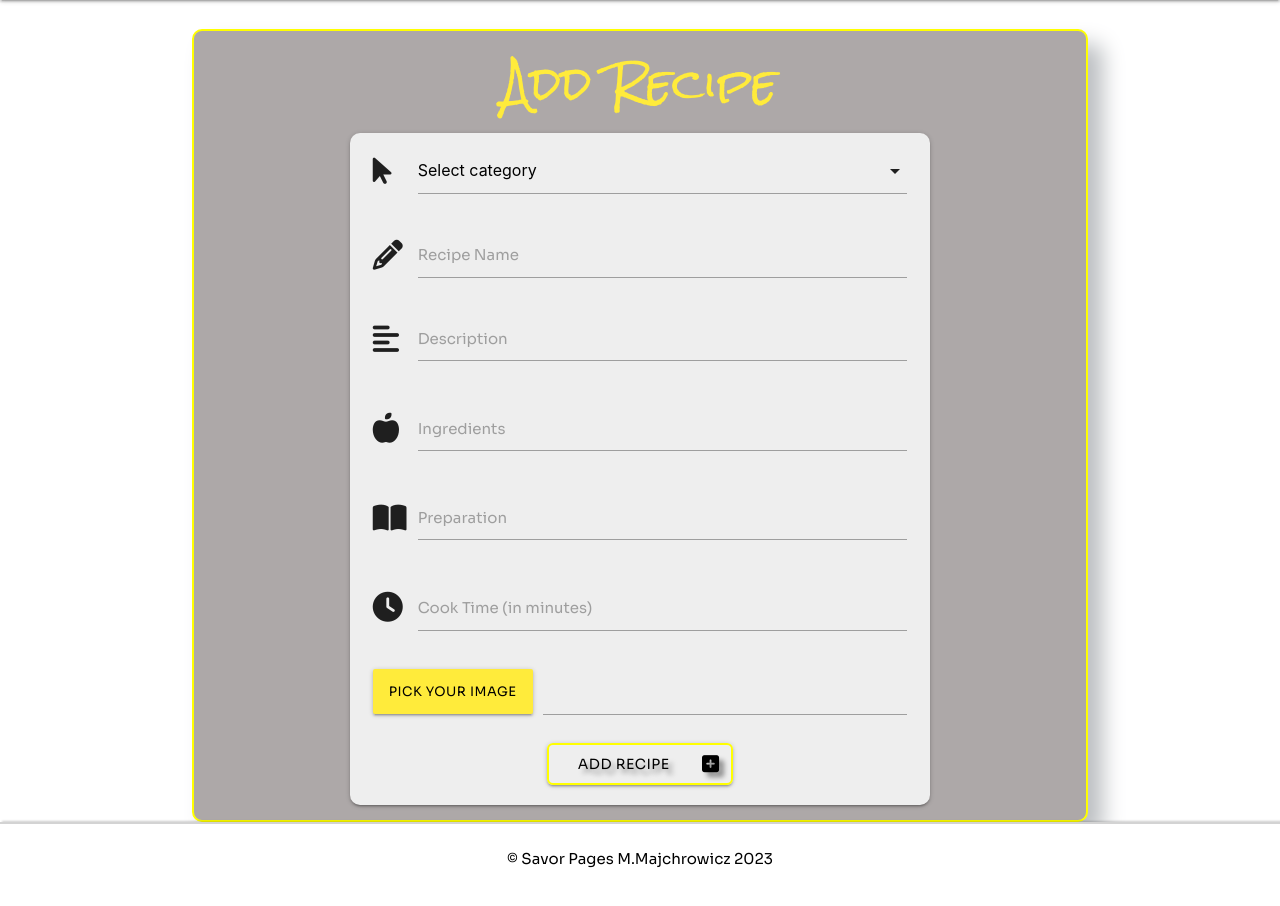
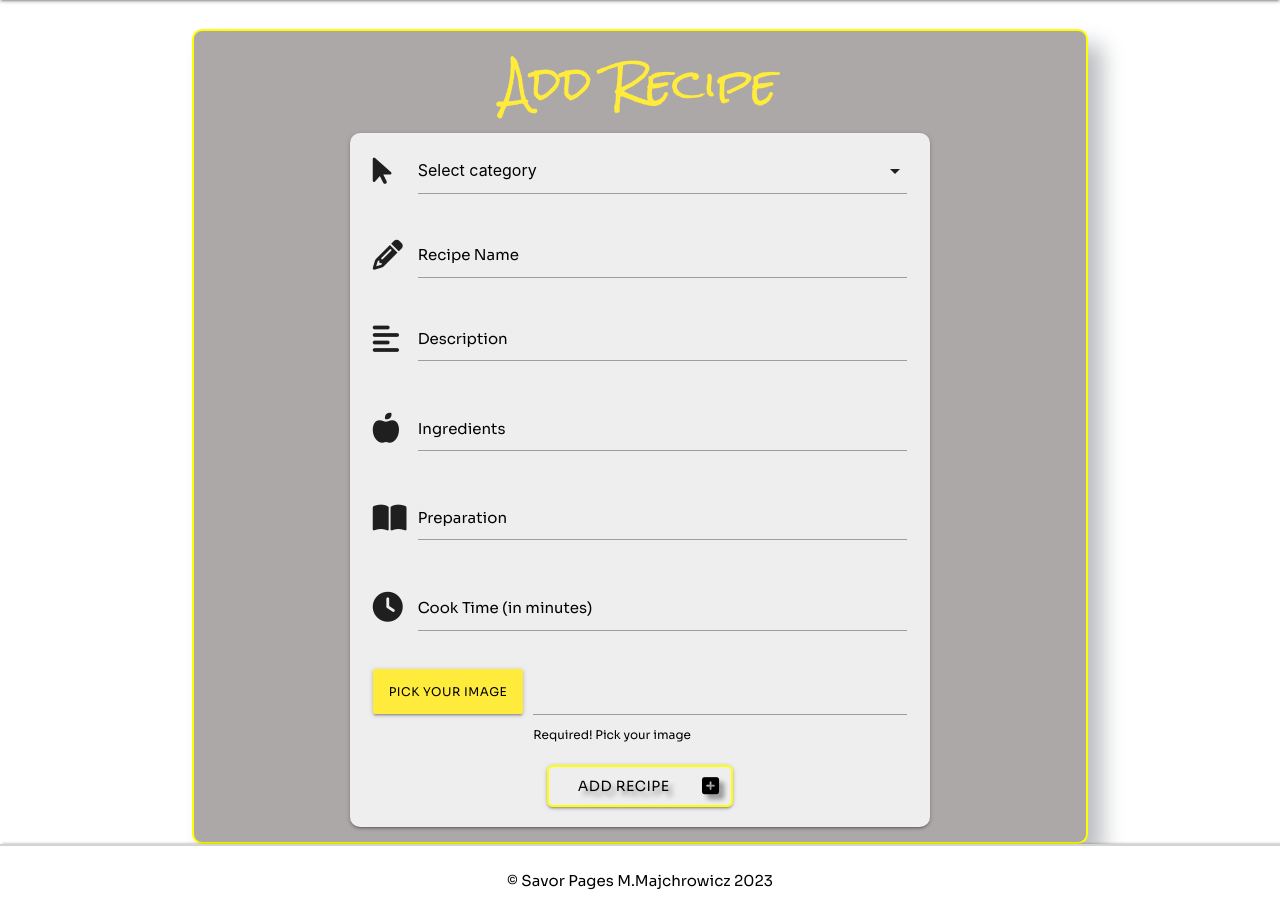
Before and after one commit to monimaj89/Project3-Savor-Pages, a Flask app: page /add_recipe in a window 1280 px wide. Shown: the part 80-986 px from the top of the page. Before the commit the page ends 948 px from the top, so only its background shows below. Run offline with Flask 3, Linux system fonts and the light colour scheme; the visitor is signed in with stand-in values (Sample User, id 1); some libraries are stand-ins or nearby versions.

Commit message:
Change labels text for better contrast

```diff
--- a/savorpages/templates/add_recipe.html
+++ b/savorpages/templates/add_recipe.html
@@ -23,7 +23,7 @@
                         <i class="fa-solid fa-pencil prefix"></i>
                         <input id="recipe_name" name="recipe_name" minlength="3" maxlength="30" type="text"
                             class="validate" required>
-                        <label for="recipe_name">Recipe Name</label>
+                        <label for="recipe_name" class="black-text">Recipe Name</label>
                     </div>
                 </div>
                 <!-- Recipe description -->
@@ -32,7 +32,7 @@
                         <i class="fa-solid fa-align-left prefix"></i>
                         <textarea id="recipe_description" name="recipe_description" class="materialize-textarea"
                             required></textarea>
-                        <label for="recipe_description">Description</label>
+                        <label for="recipe_description" class="black-text">Description</label>
                     </div>
                 </div>
                 <!-- Ingredients -->
@@ -40,7 +40,7 @@
                     <div class="input-field col s12">
                         <i class="fa-solid fa-apple-whole prefix"></i>
                         <textarea id="ingredients" name="ingredients" class="materialize-textarea" required></textarea>
-                        <label for="ingredients">Ingredients</label>
+                        <label for="ingredients" class="black-text">Ingredients</label>
                     </div>
                 </div>
                 <!-- Preparation -->
@@ -48,7 +48,7 @@
                     <div class="input-field col s12">
                         <i class="fa-solid fa-book-open prefix"></i>
                         <textarea id="preparation" name="preparation" class="materialize-textarea" required></textarea>
-                        <label for="preparation">Preparation</label>
+                        <label for="preparation" class="black-text">Preparation</label>
                     </div>
                 </div>
                 <!-- Cook time -->
@@ -56,17 +56,18 @@
                     <div class="input-field col s12">
                         <i class="fa-solid fa-clock prefix"></i>
                         <input id="cook_time" name="cook_time" type="number" class="validate" required>
-                        <label for="cook_time">Cook Time (in minutes)</label>
+                        <label for="cook_time" class="black-text">Cook Time (in minutes)</label>
                     </div>
                 </div>
                 <!-- Image -->
                 <div class="file-field input-field">
                     <div class="btn-small black-text yellow">
-                        <span>pick your image</span>
                         <input type="file" id="image_url" name="image_url" accept="image/*" required>
+                        <label for="image_url" class="black-text">Pick Your Image</label>
                     </div>
                     <div class="file-path-wrapper">
-                        <input class="file-path validate" type="text">
+                        <input class="file-path validate" id="file-path" type="text">
+                        <label for="file-path" class="black-text">Required! Pick your image</label>
                     </div>
                 </div>
                 <!-- Submit button -->
--- a/savorpages/templates/base.html
+++ b/savorpages/templates/base.html
@@ -41,7 +41,6 @@
                     <ul class="right hide-on-med-and-down black-text">
                         <li><a href="{{ url_for('home') }}">Home</a></li>
                         <li><a href="{{ url_for('recipes') }}">Recipes</a></li>
-
                         {% if session.user %}
                         <li><a href="{{ url_for('add_recipe') }}">Add Recipe</a></li>
                         <li><a href="{{ url_for('profile', username=session['user']) }}">Profile</a></li>
--- a/savorpages/templates/edit_category.html
+++ b/savorpages/templates/edit_category.html
@@ -10,7 +10,7 @@
                     <div class="input-field col s12">
                         <i class="fa-solid fa-folder-open prefix"></i>
                         <input id="category_name" name="category_name" value="{{ category.category_name }}" minlength="3" maxlength="30" type="text" class="validate" required>
-                        <label for="category_name">Category Name</label>
+                        <label for="category_name" class="black-text">Category Name</label>
                     </div>
                 </div>
                 <!-- Submit button -->
--- a/savorpages/templates/login.html
+++ b/savorpages/templates/login.html
@@ -11,7 +11,7 @@
                     <div class="input-field col s12">
                         <i class="fas fa-user prefix black-text"></i>
                         <input id="username" name="username" type="text" class="validate">
-                        <label for="username"> Userame</label>
+                        <label for="username" class="black-text"> Userame</label>
                     </div>
                 </div>
                 <!--  Password -->
@@ -19,7 +19,7 @@
                     <div class="input-field col s12">
                         <i class="fa-solid fa-lock-open prefix black-text"></i>
                         <input id="password" name="password" type="password" class="validate" required>
-                        <label for="password">Password</label>
+                        <label for="password" class="black-text">Password</label>
                     </div>
                 </div>
                 <!--  Login button -->
--- a/savorpages/templates/register.html
+++ b/savorpages/templates/register.html
@@ -12,7 +12,7 @@
                     <div class="input-field col s12">
                         <i class="fas fa-user-plus prefix black-text"></i>
                         <input id="username" name="username" type="text" pattern="^[a-zA-Z0-9]{5,15}$" class="validate">
-                        <label for="username"> Userame</label>
+                        <label for="username" class="black-text"> Userame</label>
                         <small>Username must be between 5 and 15 characters long (letters and numbers)</small>
                     </div>
                 </div>
@@ -21,7 +21,7 @@
                     <div class="input-field col s12">
                         <i class="fa-solid fa-lock-open prefix black-text"></i>
                         <input id="password" name="password" type="password" minlength="7" maxlength="15" pattern="^[a-zA-Z0-9]{5,15}$" class="validate" required>
-                        <label for="password">Password</label>
+                        <label for="password" class="black-text">Password</label>
                         <small>Password must be between 7 and 15 characters long (letters and numbers)</small>
                     </div>
                 </div>
```
Also changed, not shown: savorpages/templates/edit_recipe.html (+5 -5 lines).
